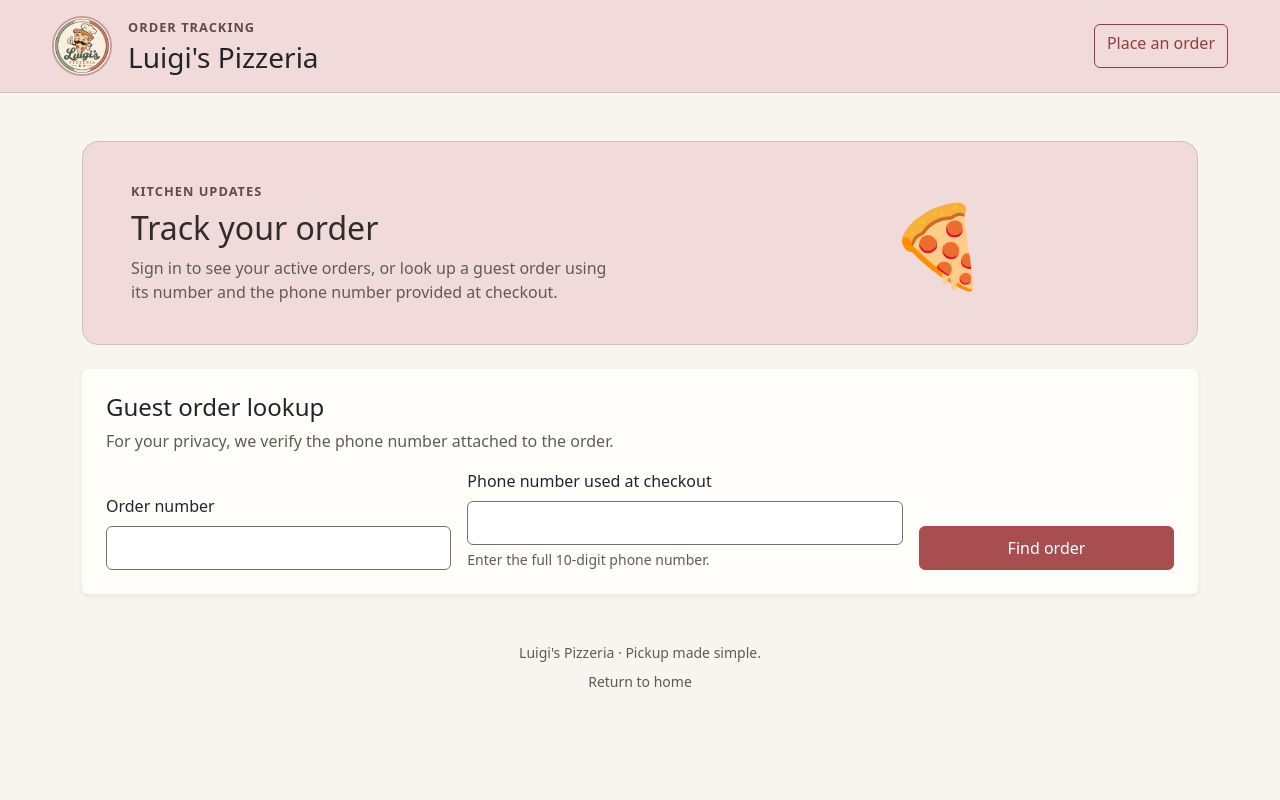
After one commit to PeneguyG/luigi-pizzeria-mini-capstone, a Flask app: template templates/order-tracker.html in a window 1280 px wide. The commit adds this page. Run offline with Flask 3, Linux system fonts and the light colour scheme; the template is opened without the code that fills it, so the values that code supplies are empty.

Commit message:
Separated the order tracker from customer page
Made it so the order tracking is placed on a different page after completing your order that you get redirected there. Also removed the saving locally on the browser

```diff
--- /dev/null
+++ b/static/js/order-tracker.js
@@ -0,0 +1,166 @@
+'use strict';
+
+const trackerElement = function (id) { return document.getElementById(id); };
+let refreshTimer = null;
+let currentOrder = null;
+let signedInAccount = null;
+let refreshRunning = false;
+
+function safeText(value) { return String(value == null ? '' : value).replace(/[&<>"']/g, function (ch) { return {'&':'&amp;','<':'&lt;','>':'&gt;','"':'&quot;',"'":'&#39;'}[ch]; }); }
+function formatMoney(value) { return '$' + Number(value || 0).toFixed(2); }
+function announceTracker(message) { trackerElement('tracker-announcement').textContent = message; }
+function showTrackerError(message) {
+  const box = trackerElement('tracker-error');
+  box.textContent = message;
+  box.hidden = !message;
+  if (message) box.focus();
+}
+async function trackerRequest(path, options) {
+  const config = Object.assign({cache: 'no-store', credentials: 'same-origin'}, options || {});
+  const method = String(config.method || 'GET').toUpperCase();
+  if (path.indexOf('/api/customer/') === 0 && !['GET','HEAD','OPTIONS'].includes(method)) {
+    config.headers = Object.assign({}, config.headers || {}, {'X-Luigi-Request':'1'});
+  }
+  const response = await fetch(path, config);
+  let data;
+  try { data = await response.json(); } catch (_error) { throw new Error('The tracking service returned an unexpected response.'); }
+  if (!response.ok) throw new Error(data.error || 'We could not load order tracking.');
+  return data;
+}
+function itemsMarkup(items) {
+  return (items || []).map(function (item) {
+    const description = item.type === 'Pizza' && item.toppings && item.toppings.length
+      ? item.toppings.map(function (topping) { return Number(topping.quantity) + '× ' + topping.name; }).join(', ')
+      : (item.description || '');
+    return '<div class="border-bottom py-3"><div class="d-flex justify-content-between gap-2"><strong>' + Number(item.quantity) + ' × ' + safeText(item.name) + '</strong><span>' + formatMoney(Number(item.quantity) * Number(item.unitPrice)) + '</span></div><p class="small text-secondary mb-0 mt-1">' + safeText(description) + '</p></div>';
+  }).join('') || '<p class="text-secondary">No order items are available.</p>';
+}
+function renderOrder(order, authenticated) {
+  currentOrder = order;
+  trackerElement('order-result').hidden = false;
+  trackerElement('order-result-heading').textContent = 'Order #' + order.id + ' · Thanks, ' + order.customerName + '!';
+  trackerElement('order-pickup').textContent = 'Pickup at Luigi’s Pizzeria' + (order.pickupTime ? ' · Requested time: ' + order.pickupTime : ' · Next available pickup');
+  const statusName = order.status === 'In-Progress' ? 'In the kitchen' : order.status === 'Completed' ? 'Picked up' : order.status;
+  trackerElement('order-status').textContent = statusName;
+  const steps = ['Confirmed','In-Progress','Ready','Completed'];
+  const labels = ['Order received','In the kitchen','Ready for pickup','Picked up'];
+  const current = order.status === 'Overdue' ? 1 : steps.indexOf(order.status);
+  trackerElement('order-steps').innerHTML = steps.map(function (_status, index) {
+    return '<li class="' + (index < current ? 'done' : index === current ? 'current' : '') + '"' + (index === current ? ' aria-current="step"' : '') + '><span class="dot" aria-hidden="true">' + (index < current ? '✓' : index + 1) + '</span><span class="visually-hidden">' + (index < current ? 'Completed: ' : index === current ? 'Current step: ' : 'Upcoming: ') + '</span>' + labels[index] + '</li>';
+  }).join('');
+  const messages = {
+    'Confirmed':'Your order is confirmed. Our team will start preparing it soon.',
+    'In-Progress':'Our kitchen is preparing your order.',
+    'Ready':'Your order is ready. Please give the team your name and order number at pickup.',
+    'Overdue':'Your order is taking longer than expected. The team is working on it.',
+    'Completed':'Your order has been picked up. Thanks for choosing Luigi’s!'
+  };
+  trackerElement('order-status-message').textContent = messages[order.status] || 'Order status loaded.';
+  trackerElement('order-items').innerHTML = itemsMarkup(order.items);
+  const payment = order.paymentMethod === 'Demo card' ? 'Demo card ending ' + (order.paymentLastFour || '—') + ' (no real payment processed).' : 'Pay at pickup.';
+  trackerElement('order-details').innerHTML = '<p>' + safeText(order.customerName) + '<br>' + safeText(order.customerPhone) + (order.customerEmail ? '<br>' + safeText(order.customerEmail) : '') + '</p><p>' + safeText(payment) + '</p><strong>Total: ' + formatMoney(order.totalPrice) + '</strong>' + (order.notes ? '<p class="mt-2">Notes: ' + safeText(order.notes) + '</p>' : '');
+  trackerElement('last-checked').textContent = 'Last checked ' + new Date().toLocaleTimeString([], {hour:'numeric',minute:'2-digit'});
+  if (!authenticated && order.customerEmail) {
+    trackerElement('express-account-card').hidden = false;
+    trackerElement('express-account-form').dataset.email = order.customerEmail;
+    trackerElement('express-account-form').dataset.firstName = order.customerFirstName || '';
+    trackerElement('express-account-form').dataset.lastName = order.customerLastName || '';
+    trackerElement('express-account-form').dataset.phone = order.customerPhone || '';
+  } else {
+    trackerElement('express-account-card').hidden = true;
+  }
+  announceTracker('Order ' + order.id + ' status: ' + statusName + '.');
+}
+async function loadGuestOrder(orderNumber, phone, quiet) {
+  if (!quiet) showTrackerError('');
+  try {
+    const result = await trackerRequest('/api/customer/track', {method:'POST',headers:{'Content-Type':'application/json'},body:JSON.stringify({orderNumber:orderNumber,phone:phone})});
+    renderOrder(result, false);
+    trackerElement('order-result-heading').focus();
+    return result;
+  } catch (error) {
+    if (!quiet) showTrackerError(error.message);
+    throw error;
+  }
+}
+async function refreshAuthenticatedOrders() {
+  if (!signedInAccount || refreshRunning) return;
+  refreshRunning = true;
+  try {
+    const receipts = await trackerRequest('/api/customer/receipts');
+    const results = await Promise.all((receipts.receipts || []).map(async function (receipt) {
+      try { return await trackerRequest('/api/customer/orders/' + receipt.id, {headers:{'X-Order-Token':receipt.token}}); }
+      catch (_error) { return null; }
+    }));
+    const active = results.filter(function (order) { return order && order.status !== 'Completed'; });
+    const list = trackerElement('active-orders-list');
+    trackerElement('active-orders-section').hidden = false;
+    if (!active.length) {
+      list.innerHTML = '<p class="text-secondary mb-0">You have no active orders right now.</p>';
+    } else {
+      list.innerHTML = active.map(function (order) {
+        return '<article class="border-top py-3"><div class="d-flex flex-wrap justify-content-between gap-2"><h3 class="h5">Order #' + order.id + '</h3><span class="badge rounded-pill soft-green align-self-start">' + safeText(order.status === 'In-Progress' ? 'In the kitchen' : order.status) + '</span></div><p class="text-secondary">' + safeText(order.customerName) + (order.pickupTime ? ' · Pickup ' + safeText(order.pickupTime) : '') + '</p><div>' + itemsMarkup(order.items) + '</div><strong>Total: ' + formatMoney(order.totalPrice) + '</strong></article>';
+      }).join('');
+    }
+    const latestOrder = results.find(function (order) { return Boolean(order); });
+    if (latestOrder) renderOrder(latestOrder, true);
+  } catch (error) { showTrackerError(error.message); }
+  finally { refreshRunning = false; }
+}
+async function refreshGuestOrder() {
+  if (!currentOrder || signedInAccount || document.hidden) return;
+  try { await loadGuestOrder(currentOrder.id, trackerElement('lookup-phone').value, true); }
+  catch (_error) { /* Keep the last confirmed status visible during a temporary connection issue. */ }
+}
+trackerElement('guest-tracker-form').addEventListener('submit', async function (event) {
+  event.preventDefault();
+  const submit = trackerElement('guest-lookup-submit');
+  submit.disabled = true;
+  submit.textContent = 'Checking…';
+  try {
+    const order = await loadGuestOrder(trackerElement('order-number').value.trim(), trackerElement('lookup-phone').value.trim(), false);
+    const url = new URL(window.location.href);
+    url.searchParams.set('order', order.id);
+    window.history.replaceState({}, '', url);
+    clearTimeout(refreshTimer);
+    if (order.status !== 'Completed') refreshTimer = setTimeout(refreshGuestOrder, 5000);
+  } catch (_error) { /* The accessible error is rendered by loadGuestOrder. */ }
+  finally { submit.disabled = false; submit.textContent = 'Find order'; }
+});
+trackerElement('refresh-active-orders').addEventListener('click', refreshAuthenticatedOrders);
+trackerElement('express-account-form').addEventListener('submit', async function (event) {
+  event.preventDefault();
+  const form = event.currentTarget;
+  if (!form.reportValidity()) return;
+  const button = trackerElement('express-account-submit');
+  const error = trackerElement('express-account-error');
+  error.hidden = true;
+  button.disabled = true;
+  try {
+    const account = await trackerRequest('/api/customer/signup', {method:'POST',headers:{'Content-Type':'application/json'},body:JSON.stringify({firstName:form.dataset.firstName,lastName:form.dataset.lastName,phone:form.dataset.phone,email:form.dataset.email,password:trackerElement('express-account-password').value})});
+    form.hidden = true;
+    trackerElement('express-account-status').textContent = 'Account created for ' + account.email + '. Your verified orders are linked to the account.';
+    signedInAccount = account;
+    refreshAuthenticatedOrders();
+  } catch (error) {
+    trackerElement('express-account-error').textContent = error.message;
+    trackerElement('express-account-error').hidden = false;
+  } finally { button.disabled = false; }
+});
+async function initializeTracker() {
+  const requestedOrder = new URLSearchParams(window.location.search).get('order');
+  if (requestedOrder && /^\d+$/.test(requestedOrder)) trackerElement('order-number').value = requestedOrder;
+  try {
+    const account = await trackerRequest('/api/customer/account');
+    signedInAccount = account.customer;
+    if (signedInAccount) {
+      trackerElement('guest-lookup').hidden = true;
+      trackerElement('active-orders-section').hidden = false;
+      await refreshAuthenticatedOrders();
+      refreshTimer = setInterval(refreshAuthenticatedOrders, 10000);
+      return;
+    }
+  } catch (_error) { /* Guest tracking remains available without an account session. */ }
+  if (requestedOrder && /^\d+$/.test(requestedOrder)) trackerElement('lookup-phone').focus();
+}
+initializeTracker();
--- a/templates/landingpage.html
+++ b/templates/landingpage.html
@@ -52,7 +52,7 @@
             <div class="row row-cols-1 row-cols-sm-3 g-3" role="group" aria-label="Customer ordering options">
               <div class="col d-flex"><a class="btn btn-success btn-lg d-flex h-100 w-100 align-items-center justify-content-center text-center" href="/signup.html?mode=signup&amp;next=%2Fcustomer%3Ffocus%3Dorder">Create an account or sign in</a></div>
               <div class="col d-flex"><a class="btn btn-outline-danger btn-lg d-flex h-100 w-100 align-items-center justify-content-center text-center" href="/customer?focus=order">Order as a Guest</a></div>
-              <div class="col d-flex"><a class="btn btn-outline-danger btn-lg d-flex h-100 w-100 align-items-center justify-content-center text-center" href="/customer?focus=tracker">Track an order</a></div>
+              <div class="col d-flex"><a class="btn btn-outline-danger btn-lg d-flex h-100 w-100 align-items-center justify-content-center text-center" href="/order-tracker.html">Track an order</a></div>
             </div>
           </section>
         </div>
--- /dev/null
+++ b/templates/order-tracker.html
@@ -0,0 +1,31 @@
+<!doctype html>
+<html lang="en">
+<head>
+  <meta charset="utf-8">
+  <meta name="viewport" content="width=device-width, initial-scale=1">
+  <meta name="description" content="Securely check the status of a Luigi's Pizzeria pickup order.">
+  <title>Track an Order | Luigi's Pizzeria</title>
+  <link href="https://cdn.jsdelivr.net/npm/bootstrap@5.3.3/dist/css/bootstrap.min.css" rel="stylesheet" integrity="sha384-QWTKZyjpPEjISv5WaRU9OFeRpok6YctnYmDr5pNlyT2bRjXh0JMhjY6hW+ALEwIH" crossorigin="anonymous">
+  <link rel="stylesheet" href="{{ url_for('static', filename='css/customer-portal.css') }}">
+</head>
+<body class="min-vh-100">
+  <a class="skip-link visually-hidden-focusable position-absolute top-0 start-0 m-2 p-2 bg-white text-dark rounded" href="#main-content">Skip to main content</a>
+  <header><div class="container py-3"><div class="d-flex flex-wrap align-items-center justify-content-between gap-3"><a class="d-flex align-items-center gap-3 text-decoration-none text-dark" href="/"><img class="brand-box" src="{{ url_for('static', filename='images/luigis-vintage-pizza-badge.png') }}" alt=""><span><span class="eyebrow d-block mb-1">Order tracking</span><span class="h3 mb-0">Luigi's Pizzeria</span></span></a><a class="btn btn-outline-danger" href="/customer">Place an order</a></div></div></header>
+  <main id="main-content" class="container py-4 py-lg-5" tabindex="-1">
+    <section class="welcome mb-4" aria-labelledby="tracker-heading"><div class="welcome-copy"><p class="eyebrow mb-2">Kitchen updates</p><h1 id="tracker-heading" class="h2">Track your order</h1><p class="text-secondary mb-0">Sign in to see your active orders, or look up a guest order using its number and the phone number provided at checkout.</p></div><div class="welcome-art" aria-hidden="true"><span class="display-1">🍕</span></div></section>
+    <div id="tracker-announcement" class="visually-hidden" role="status" aria-live="polite" aria-atomic="true"></div>
+    <div id="tracker-error" class="alert alert-danger" role="alert" tabindex="-1" hidden></div>
+    <section id="guest-lookup" class="card border-0 shadow-sm mb-4" aria-labelledby="guest-heading">
+      <div class="card-body p-3 p-md-4"><h2 id="guest-heading" class="h4">Guest order lookup</h2><p class="text-secondary">For your privacy, we verify the phone number attached to the order.</p>
+        <form id="guest-tracker-form"><div class="row g-3 align-items-end"><div class="col-md-4"><label class="form-label" for="order-number">Order number</label><input class="form-control" id="order-number" name="orderNumber" type="text" inputmode="numeric" pattern="[0-9]+" autocomplete="off" required></div><div class="col-md-5"><label class="form-label" for="lookup-phone">Phone number used at checkout</label><input class="form-control" id="lookup-phone" name="phone" type="tel" inputmode="tel" autocomplete="tel" required aria-describedby="phone-help"><div id="phone-help" class="form-text">Enter the full 10-digit phone number.</div></div><div class="col-md-3"><button class="btn btn-danger w-100" id="guest-lookup-submit" type="submit">Find order</button></div></div></form>
+      </div>
+    </section>
+    <section id="active-orders-section" class="card border-0 shadow-sm mb-4" aria-labelledby="active-orders-heading" hidden><div class="card-body p-3 p-md-4"><div class="d-flex flex-wrap justify-content-between gap-2 align-items-center mb-3"><div><h2 id="active-orders-heading" class="h4 mb-1">Your active orders</h2><p class="text-secondary mb-0">Orders linked to your signed-in account.</p></div><button id="refresh-active-orders" class="btn btn-outline-danger" type="button">Refresh</button></div><div id="active-orders-list"></div></div></section>
+    <section id="order-result" class="card border-0 shadow-sm" aria-labelledby="order-result-heading" hidden><div class="card-body p-3 p-md-4 p-lg-5"><div class="d-flex flex-wrap justify-content-between gap-2 mb-4"><div><p class="eyebrow mb-1">From our kitchen to you</p><h2 class="h3 mb-1" id="order-result-heading" tabindex="-1"></h2><p id="order-pickup" class="text-secondary small mb-0"></p></div><span class="badge rounded-pill soft-green align-self-start px-3 py-2" id="order-status"></span></div><ol id="order-steps" class="tracker mb-4" aria-label="Order progress"></ol><div id="order-status-message" class="rounded soft-cream p-3 mb-3" role="status" aria-live="polite"></div><p id="last-checked" class="small text-secondary mb-4"></p><div class="row g-4 border-top pt-4"><div class="col-md-7"><h3 class="h5">Items</h3><div id="order-items"></div></div><div class="col-md-5"><h3 class="h5">Pickup details</h3><div id="order-details" class="small"></div></div></div>
+      <section id="express-account-card" class="card border-0 shadow-sm mt-4" aria-labelledby="express-account-heading" hidden><div class="card-body"><h3 id="express-account-heading" class="h5">Save your details for next time</h3><p class="small text-secondary">Create an account with the verified contact details from this order. Choose a password to finish.</p><form id="express-account-form"><label class="form-label" for="express-account-password">Password</label><input class="form-control" id="express-account-password" name="password" type="password" autocomplete="new-password" minlength="8" maxlength="128" required aria-describedby="express-account-help"><div id="express-account-help" class="form-text">Use 8 to 128 characters.</div><button class="btn btn-danger mt-3" id="express-account-submit" type="submit">Create account</button></form><p id="express-account-status" class="small mt-3 mb-0" role="status" aria-live="polite" aria-atomic="true"></p><p id="express-account-error" class="small text-danger mt-3 mb-0" role="alert" hidden></p></div></section>
+    </div></section>
+    <footer class="text-center small text-secondary mt-5"><p class="mb-2">Luigi's Pizzeria · Pickup made simple.</p><a class="text-muted text-decoration-none" href="/" aria-label="Return to the Luigi's Pizzeria home page">Return to home</a></footer>
+  </main>
+  <script src="{{ url_for('static', filename='js/order-tracker.js') }}?v=20261023-1" defer></script>
+</body>
+</html>
```
